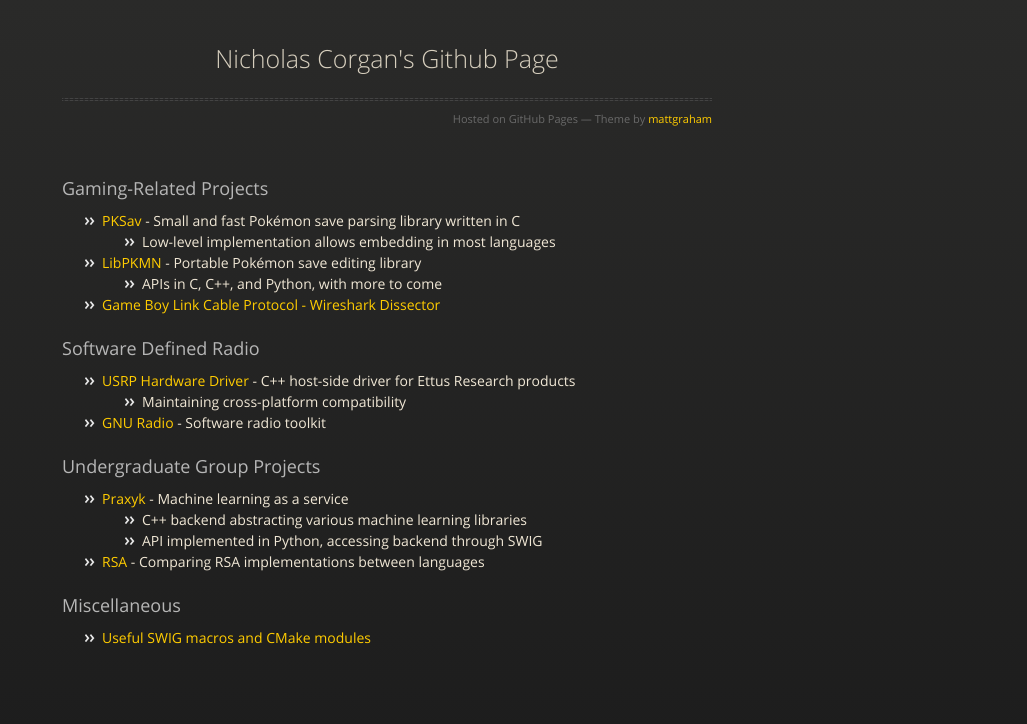
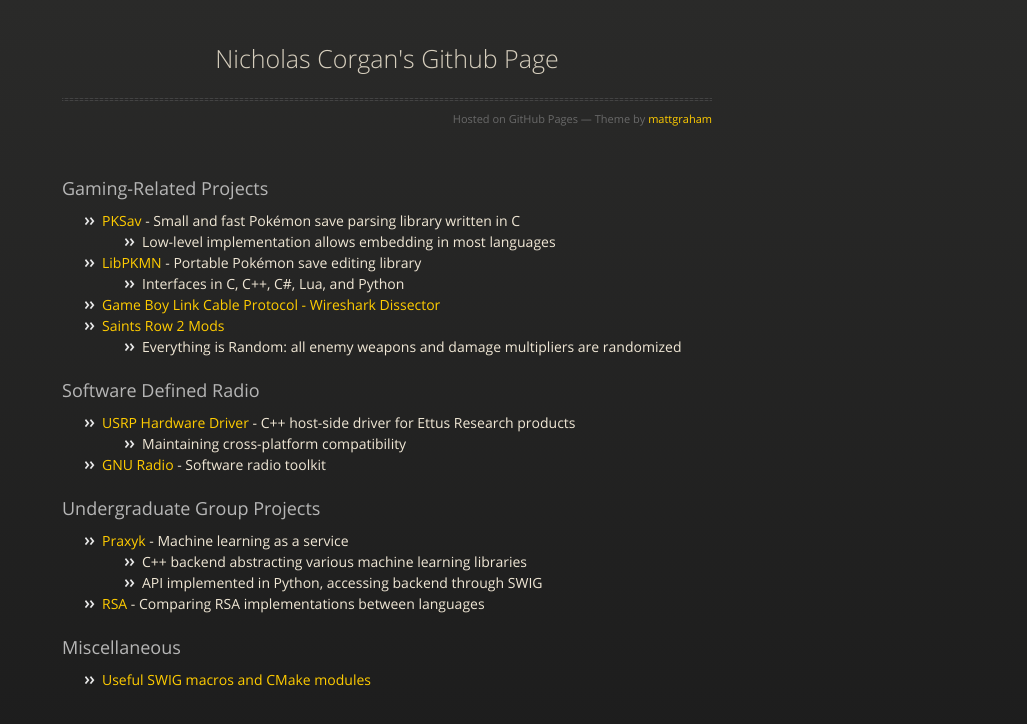
Before and after one commit to ncorgan/ncorgan.github.io, a plain HTML site: page index.html in a window 1280 px wide. Shown: the whole page, without its empty margins (253-1280 px from the left). Drawn offline with Linux system fonts and the light colour scheme.

Commit message:
Updated LibPKMN info, added link to SR2 mods

```diff
--- a/index.html
+++ b/index.html
@@ -37,9 +37,13 @@
     </ul>
     <li><a href="https://github.com/ncorgan/libpkmn">LibPKMN</a> - Portable Pokémon save editing library</li>
     <ul>
-	<li>APIs in C, C++, and Python, with more to come</li>
+	<li>Interfaces in C, C++, C#, Lua, and Python</li>
     </ul>
     <li><a href="https://github.com/ncorgan/gblink-dissector">Game Boy Link Cable Protocol - Wireshark Dissector</a></li>
+    <li><a href="https://github.com/ncorgan/saints-row-2-mods">Saints Row 2 Mods</a></li>
+    <ul>
+        <li>Everything is Random: all enemy weapons and damage multipliers are randomized</li>
+    </ul>
 </ul>
 
 <br>
```
